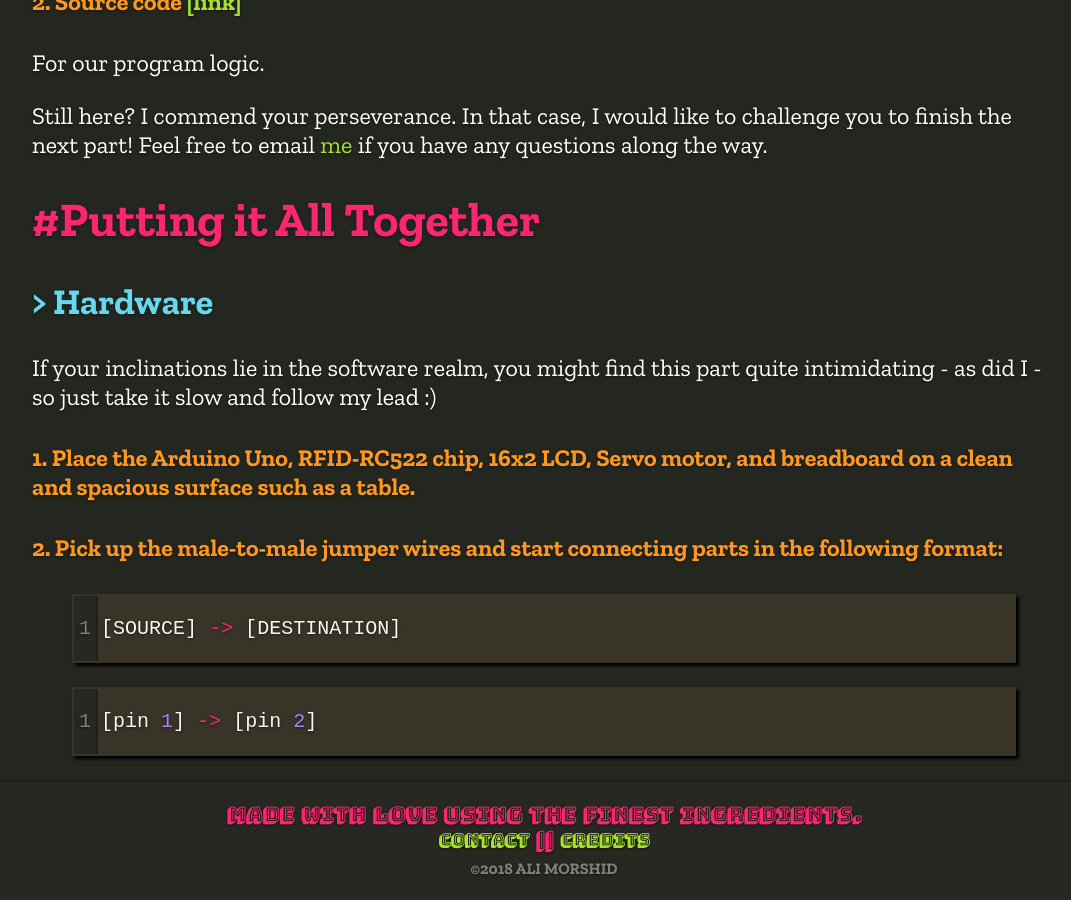
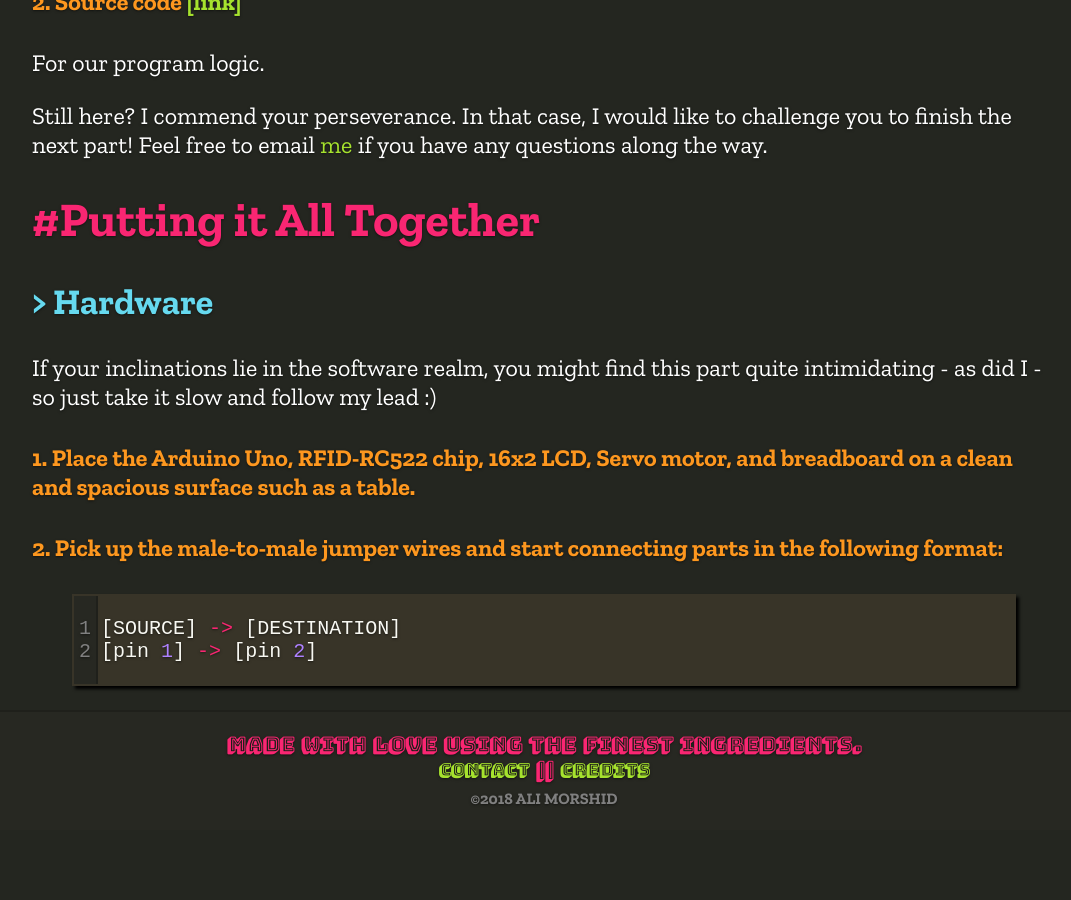
Before and after one commit to aliofyemen/aliofyemen.github.io, a Jekyll site: the page built from _posts/2018-02-02-rfid-operated-door-lock.markdown, in a window 1280 px wide and 900 px high, scrolled down 2035 px. Shown: the whole window, without its empty margins (96-1167 px from the left). Built offline with Jekyll 4.4.1, drawn with Linux system fonts in a browser that asks for light colours; some web fonts are replaced; after the commit the page ends 2865 px from its top, so only the background shows below that.

Commit message:
added rfid project illustrations removed stylings from some links to improve legibility

```diff
--- a/_includes/background.html
+++ b/_includes/background.html
@@ -1,11 +1,11 @@
 <section class="section_background">
   <div class="section_title">Background</div>
   <div class="section_content">
-    <blockquote>I'm a fourth year computer science student at the <a class="bounce" href="http://www.cse.buffalo.edu/"><span class="bouncy_link">University at Buffalo</span></a> expecting to graduate in {{ site.graduation_date }}.</blockquote>
+    <blockquote>I'm a fourth year computer science student at the <a href="http://www.cse.buffalo.edu/">University at Buffalo</a> expecting to graduate in {{ site.graduation_date }}.</blockquote>
 
     <blockquote lang="en">I'm a person who loves to learn new things and discover new experiences which has allowed me to be well-rounded in more than one field of computer science. I consider myself as a person who is adaptable and not afraid to try new technologies. You can see in my projects section that I have dabbled with anything from high-level programming (front-end software development) to low-level programming (real-time embedded systems development.)</blockquote>
 
-    <blockquote><strong>When I'm not glued to my computer screen</strong>, I'm probably playing or watching soccer, reading fiction, or learning new languages (currently learning Japanese.) But not necessarily doing those things in that order.</blockquote>
+    <blockquote><strong>When I'm not glued to my computer screen</strong>, I'm probably playing or watching soccer, reading fiction, or learning new languages (currently learning Japanese), but not necessarily doing those things in that order.</blockquote>
 
     <div class="center_text">
     	{% include employment.html %}
--- a/_includes/employment.html
+++ b/_includes/employment.html
@@ -1,3 +1,3 @@
 <a href="{{ site.resume }}" class="bounce">
-  <span class="bouncy_link">Currently seeking {{ site.status }} opportunities!</span>
+  Currently seeking {{ site.status }} opportunities!
 </a>
--- a/_posts/2018-02-02-rfid-operated-door-lock.markdown
+++ b/_posts/2018-02-02-rfid-operated-door-lock.markdown
@@ -51,11 +51,6 @@ If your inclinations lie in the software realm, you might find this part quite i
 {% highlight c++ linenos %}
 {% raw %}
 [SOURCE] -> [DESTINATION]
-{% endraw %}
-{% endhighlight %}
-
-{% highlight c++ linenos %}
-{% raw %}
 [pin 1] -> [pin 2]
 {% endraw %}
 {% endhighlight %}
```
Also changed, not shown: img/rfid/projectreport.png (added), img/rfid/projectreport2.png (added), 5 other files.
